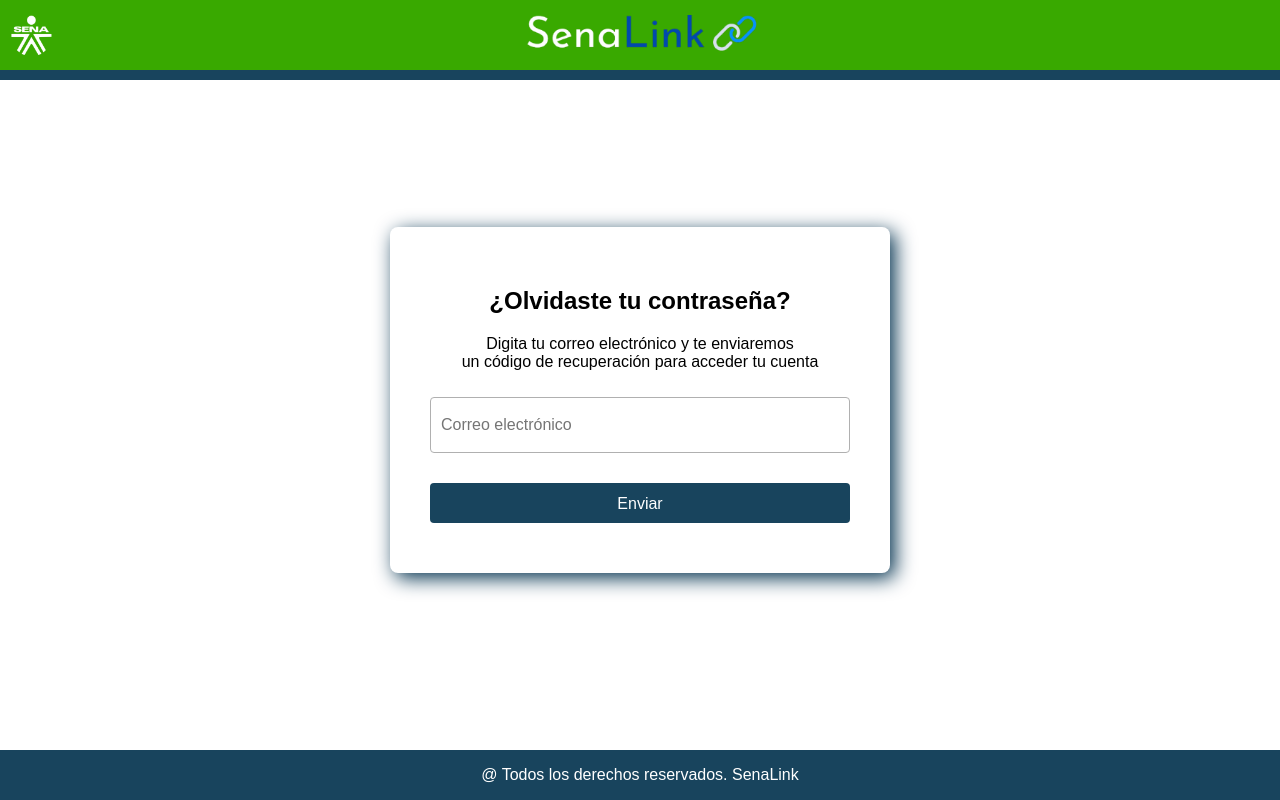
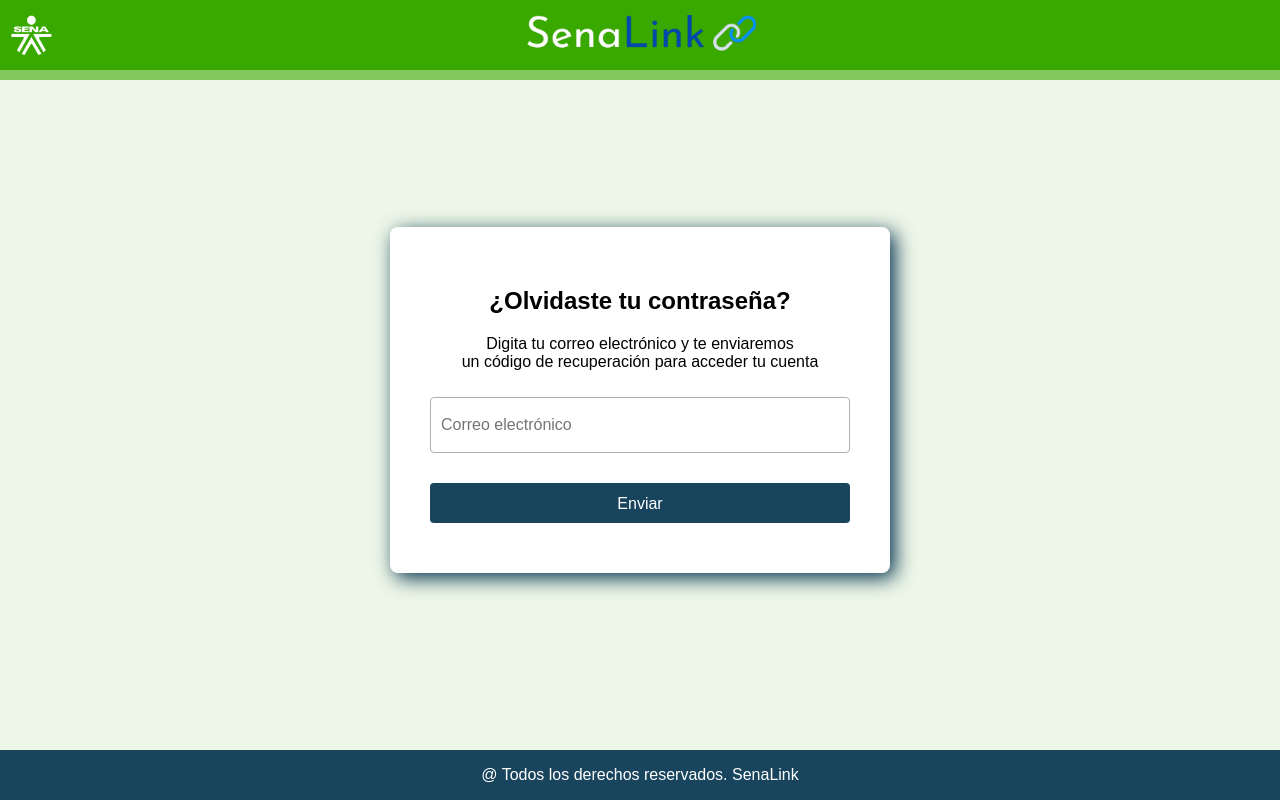
Before and after one commit to felipe397/senalink5, a PHP site: page /html/Forgot.html in a window 1280 px wide. Run offline with PHP 8.4, Linux system fonts and the light colour scheme.

Commit message:
linea verde se queda asi

```diff
--- a/senalink/css/Inputs.css
+++ b/senalink/css/Inputs.css
@@ -6,6 +6,7 @@
     margin: 0;
     padding: 0;
     height: 100%;
+    background-color: var(--primary-50);
   }
 
   /* Global Styles */
@@ -113,8 +114,8 @@
 
 /* Para evitar que el logo de la izquierda empuje al del centro, todos los contenedores tienen el mismo tamaño (flex: 1) */
 
-.linea-azul {
-    background-color: var(--Secundary-950);
+.linea-verde {
+    background-color: var(--primary-600);
     height: 1rem;
     width: 100%;
     position: fixed;
--- a/senalink/css/crud.css
+++ b/senalink/css/crud.css
@@ -4,6 +4,7 @@
     box-sizing: border-box;
     margin: 0;
     height: 100%;
+    background-color: var(--primary-50);
 }
 
 /* Global Styles */
--- a/senalink/html/Forgot.html
+++ b/senalink/html/Forgot.html
@@ -20,7 +20,7 @@
     <!-- Espacio vacío o podrías poner un botón u otro logo aquí -->
   </div>
 </header>
-<div class="linea-azul"></div>
+<div class="linea-verde"></div>
   <main class="container">
 
           <h2>¿Olvidaste tu contraseña?</h2>
```
